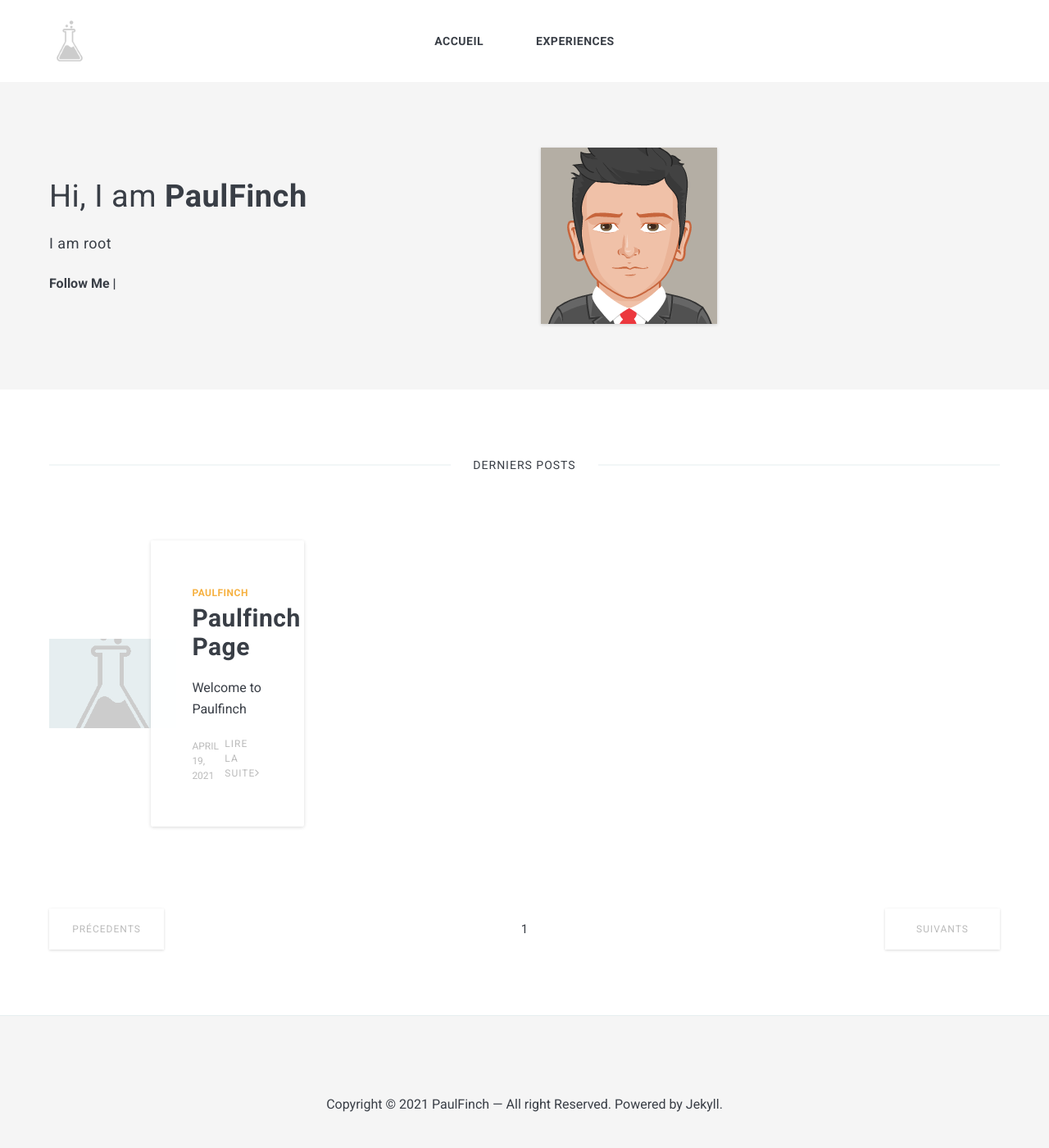
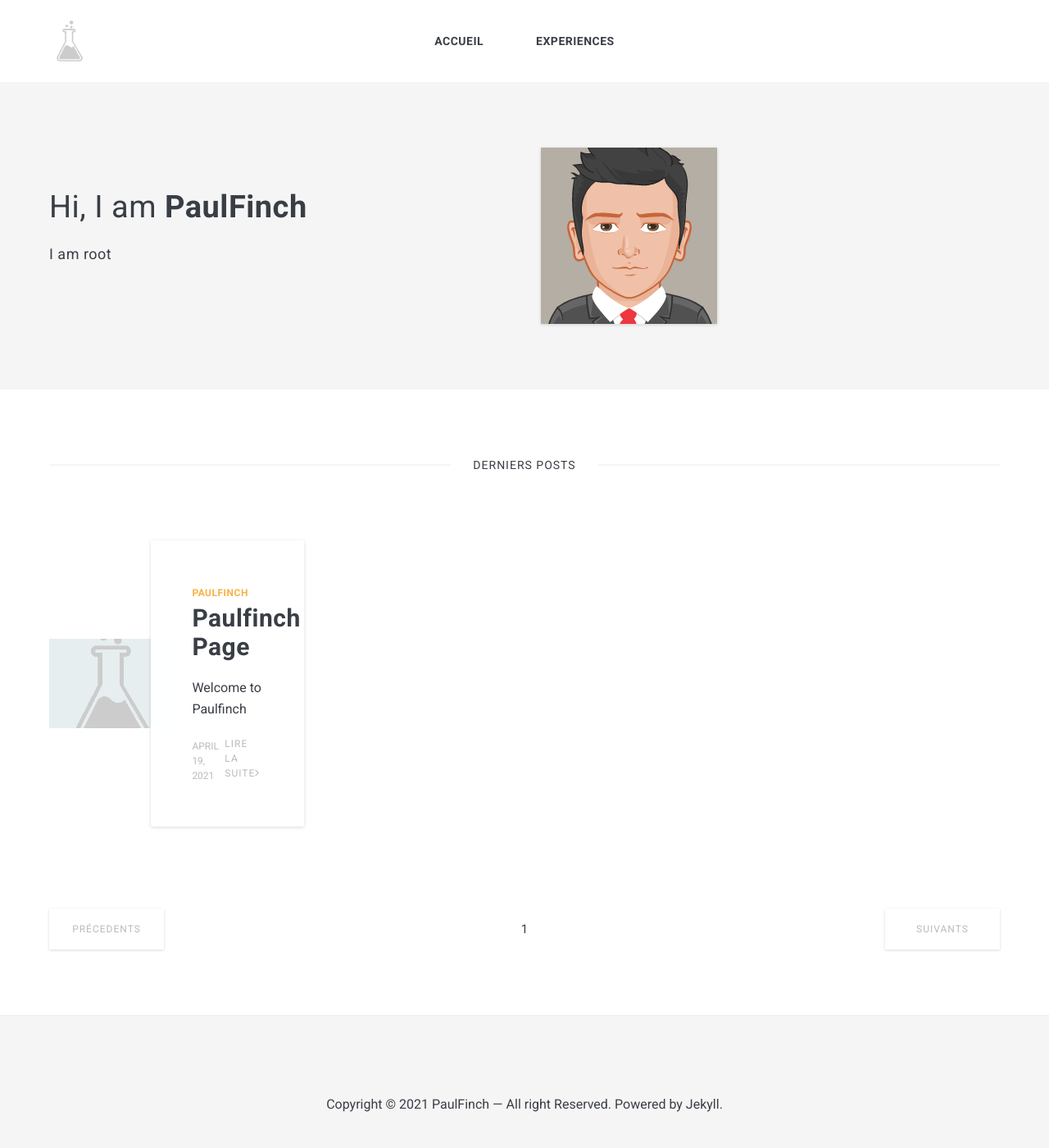
Before and after one commit to PaulFinch/paulfinch.github.io, a Jekyll site: the page built from index.md, in a window 1280 px wide. Shown: the whole page at 82% size. Built offline with Jekyll 4.4.1, drawn with Linux system fonts in a browser that asks for light colours; nearby versions of some CDN libraries.

Commit message:
Update hero.html

```diff
--- a/_includes/hero.html
+++ b/_includes/hero.html
@@ -6,10 +6,6 @@
         <div class="hero__content">
           <h1 class="hero__title">{{ site.data.settings.author.say-hello }}</h1>
           <p class="hero__subtitle">{{ site.data.settings.author.bio }}</p>
-          <div class="hero__social">
-            <span class="hero__social-title">Follow Me |</span>
-            {% include contact-link.html %}
-          </div>
         </div>
       </div>
       <div class="col col-6 col-t-12">
```
